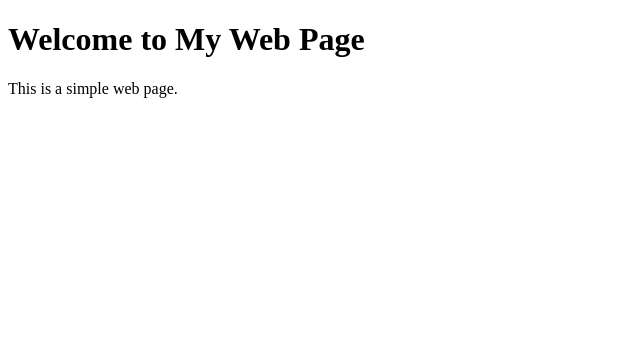
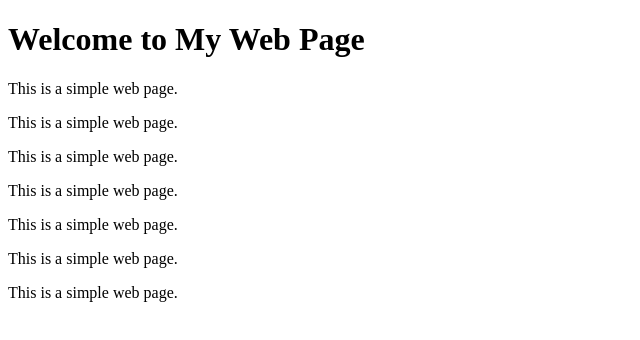
Before and after one commit to Pavan-Karthik-Udayagiri/test123, a plain HTML site: page index.html in a window 1280 px wide. Shown: the whole page, without its empty margins (0-640 px from the left). Drawn offline with Linux system fonts and the light colour scheme.

Commit message:
Pushed Changes

```diff
--- a/index.html
+++ b/index.html
@@ -6,5 +6,11 @@
 <body>
     <h1>Welcome to My Web Page</h1>
     <p>This is a simple web page.</p>
+    <p>This is a simple web page.</p>
+    <p>This is a simple web page.</p>
+    <p>This is a simple web page.</p>
+    <p>This is a simple web page.</p>
+    <p>This is a simple web page.</p>
+    <p>This is a simple web page.</p>
 </body>
 </html>
```
